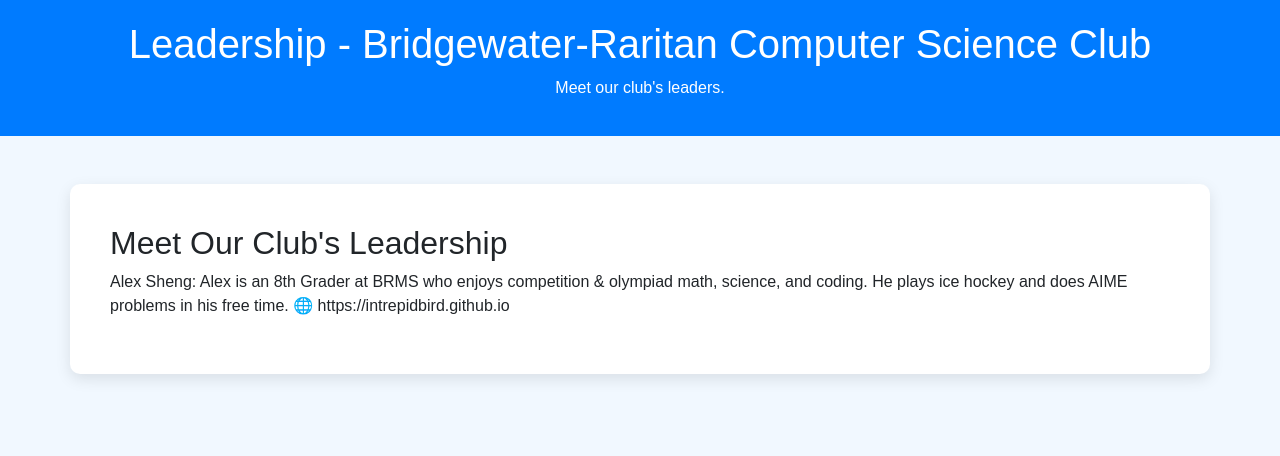
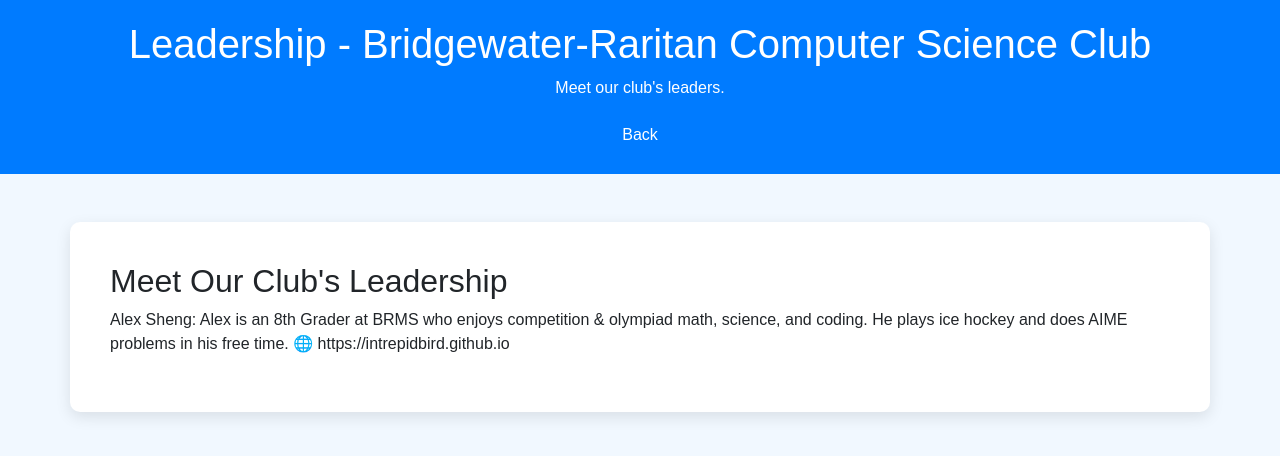
Before and after one commit to brcomputerscience/leadership, a plain HTML site: page index.html in a window 1280 px wide. Drawn offline with nearby package versions, Linux system fonts and the light colour scheme.

Commit message:
Update index.html

```diff
--- a/index.html
+++ b/index.html
@@ -34,6 +34,7 @@
     <header>
         <h1>Leadership - Bridgewater-Raritan Computer Science Club</h1>
         <p>Meet our club's leaders.</p>
+        <a href="https://brcomputerscience.github.io" class="btn btn-primary">Back</a>
     </header>
 
     <!-- Leadership Section -->
```
